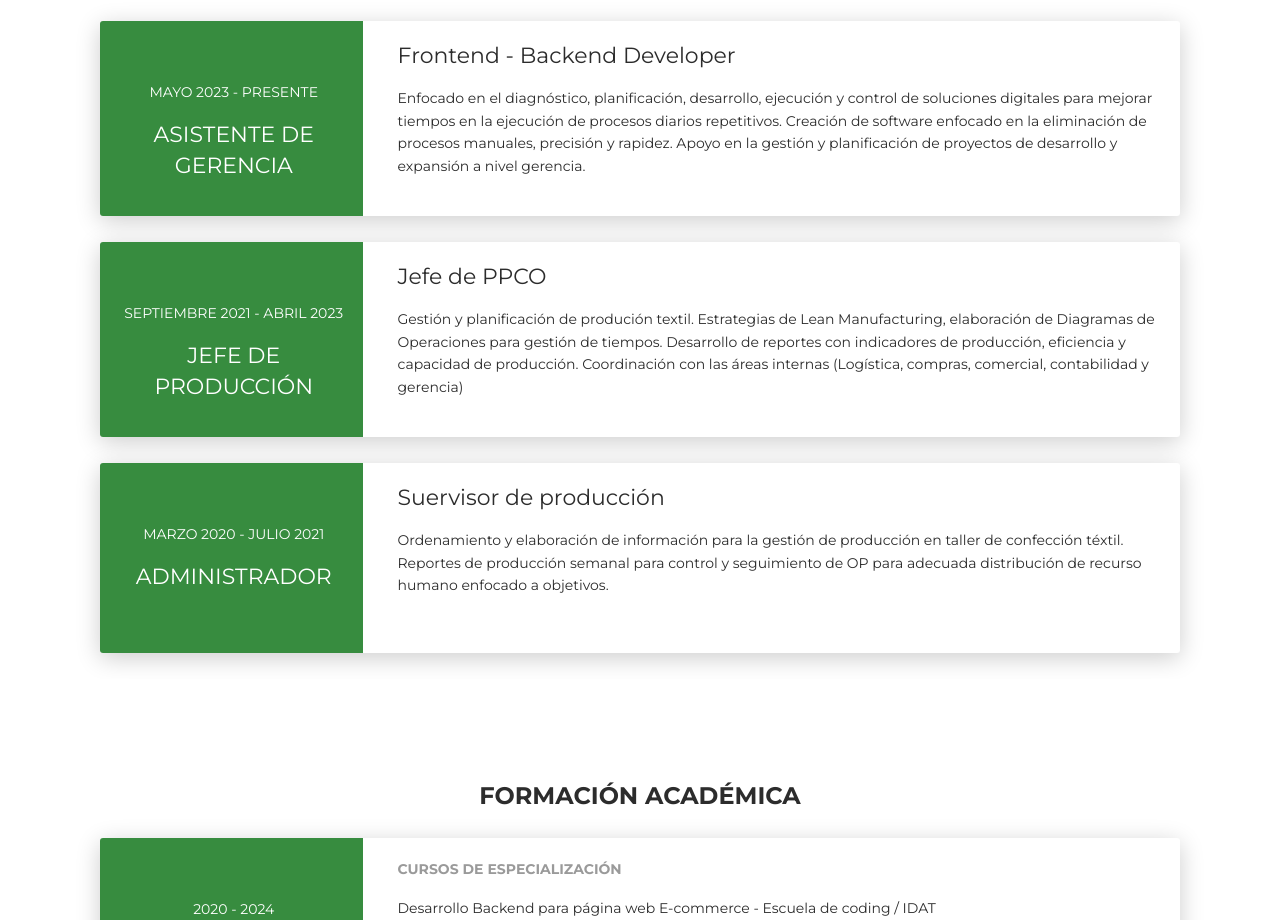
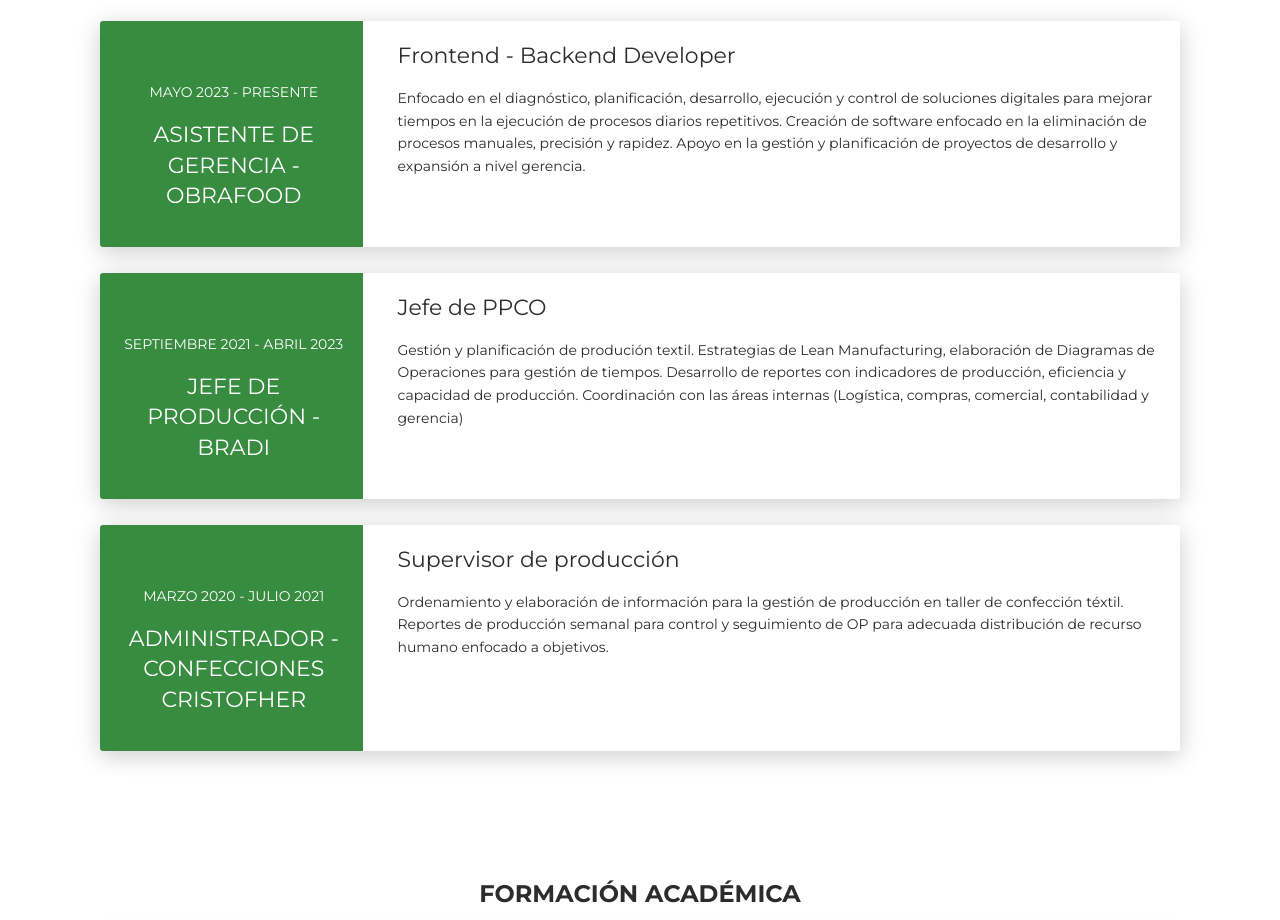
Before and after one commit to DJMuRo4ever/Personal, a plain HTML site: page index.html in a window 1280 px wide. Shown: the part 2518-3438 px from the top of the page. Drawn offline with Linux system fonts and the light colour scheme.

Commit message:
Modificación rápida

```diff
--- a/index.html
+++ b/index.html
@@ -55,7 +55,7 @@
       </div>
       <div class="section">
         <div class="container">
-          <div class="button-container"><a class="btn btn-default btn-round btn-lg btn-icon" href="https://www.facebook.com/deyvid.munozromero" rel="tooltip" title="Sígueme en Facebook"><i class="fa fa-facebook"></i></a><a class="btn btn-default btn-round btn-lg btn-icon" href="https://www.instagram.com/deyvidmunozromero/" rel="tooltip" title="Sígueme en instagram"><i class="fa fa-instagram"></i></a></div>
+          <div class="button-container"><a class="btn btn-default btn-round btn-lg btn-icon" href="https://www.facebook.com/deyvid.munozromero" rel="tooltip" title="Sígueme en Facebook"><i class="fa fa-facebook"></i></a><a class="btn btn-default btn-round btn-lg btn-icon" href="https://www.instagram.com/deyvidmunozromero/" rel="tooltip" title="Sígueme en Instagram"><i class="fa fa-instagram"></i></a></div>
         </div>
       </div>
     </div>
@@ -257,7 +257,7 @@
         <div class="col-md-3 bg-primary" data-aos="fade-right" data-aos-offset="50" data-aos-duration="500">
           <div class="card-body cc-experience-header">
             <p>Mayo 2023 - Presente</p>
-            <div class="h5">Asistente de gerencia</div>
+            <div class="h5">Asistente de gerencia - OBRAFOOD</div>
           </div>
         </div>
         <div class="col-md-9" data-aos="fade-left" data-aos-offset="50" data-aos-duration="500">
@@ -273,7 +273,7 @@
         <div class="col-md-3 bg-primary" data-aos="fade-right" data-aos-offset="50" data-aos-duration="500">
           <div class="card-body cc-experience-header">
             <p>Septiembre 2021 - Abril 2023</p>
-            <div class="h5">Jefe de Producción</div>
+            <div class="h5">Jefe de Producción - BRADI</div>
           </div>
         </div>
         <div class="col-md-9" data-aos="fade-left" data-aos-offset="50" data-aos-duration="500">
@@ -289,12 +289,12 @@
         <div class="col-md-3 bg-primary" data-aos="fade-right" data-aos-offset="50" data-aos-duration="500">
           <div class="card-body cc-experience-header">
             <p>Marzo 2020 - Julio 2021</p>
-            <div class="h5">Administrador</div>
+            <div class="h5">Administrador - CONFECCIONES CRISTOFHER</div>
           </div>
         </div>
         <div class="col-md-9" data-aos="fade-left" data-aos-offset="50" data-aos-duration="500">
           <div class="card-body">
-            <div class="h5">Suervisor de producción</div>
+            <div class="h5">Supervisor de producción</div>
             <p>Ordenamiento y elaboración de información para la gestión de producción en taller de confección téxtil. Reportes de producción semanal para control y seguimiento de OP para adecuada distribución de recurso humano enfocado a objetivos.</p>
           </div>
         </div>
```
